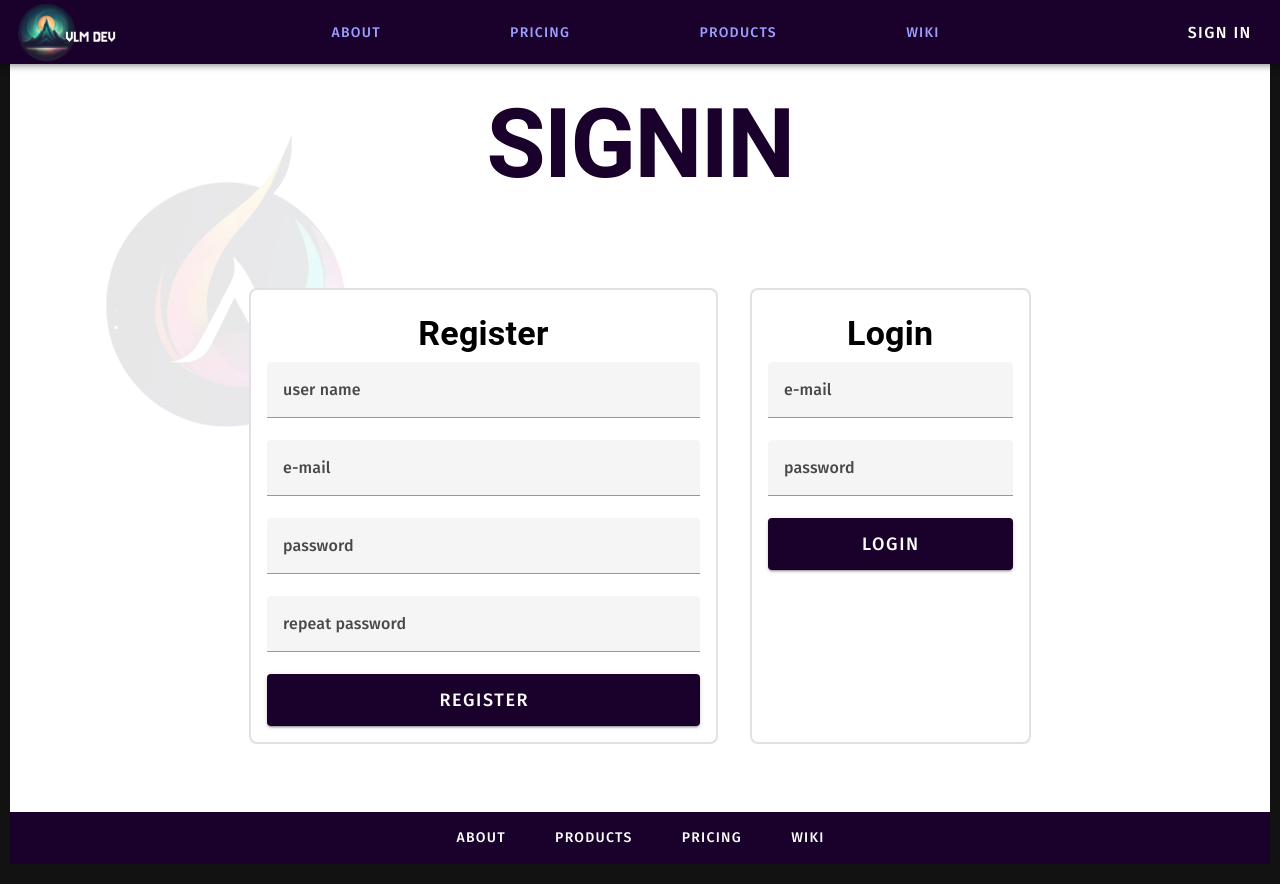
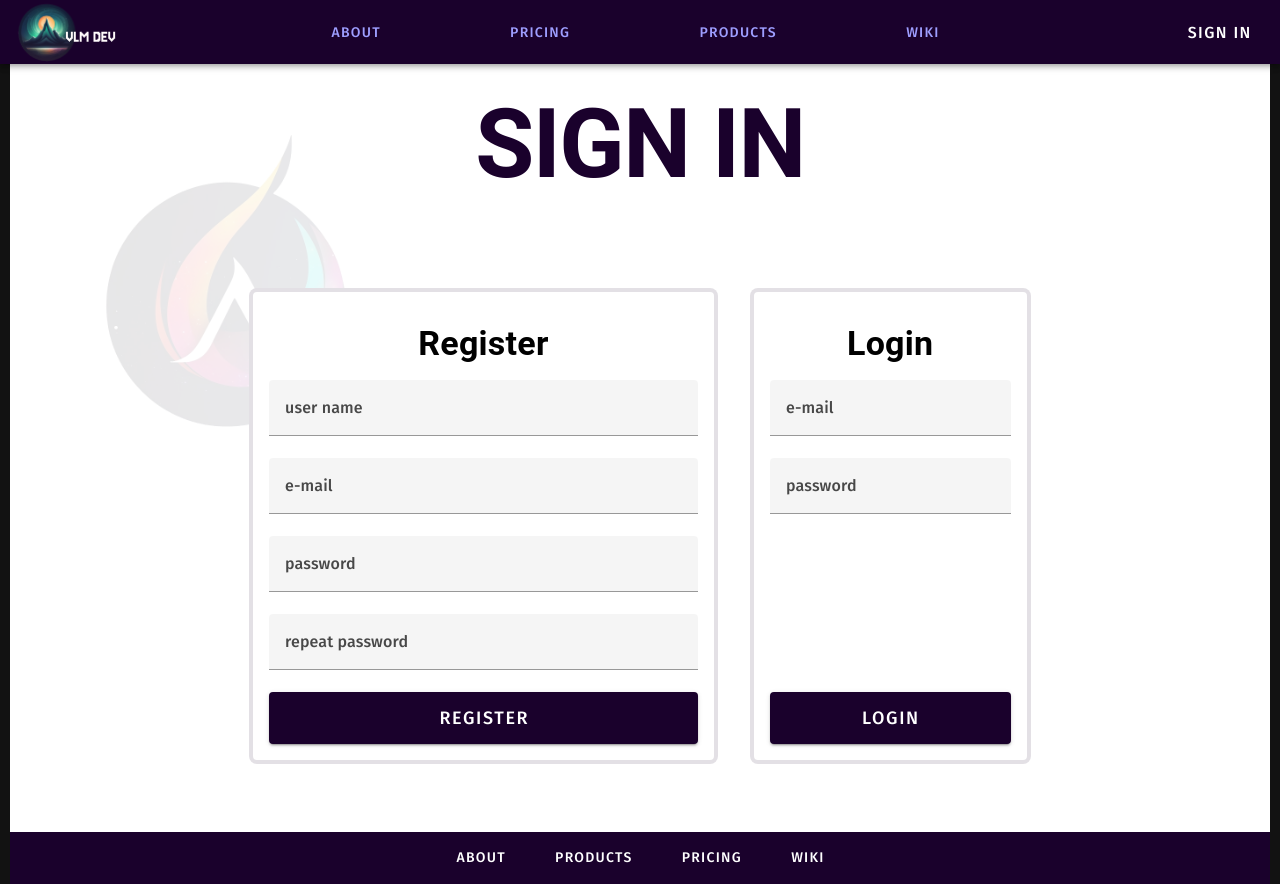
Before and after one commit to VelimirMueller/aurorae_landing_page, a Vue app: page /signin in a window 1280 px wide. Built offline with nearby package versions, Linux system fonts and the light colour scheme; a web font is replaced by a local one.

Commit message:
add register and login forms and page

```diff
--- a/src/pages/signin/index.vue
+++ b/src/pages/signin/index.vue
@@ -2,17 +2,17 @@
   <BackgroundLogo />
   <section class="bg-white text-center pa-md-8 dots py-8">
     <h1 class="text-h2 text-md-h1 font-weight-bold text-primary">
-      SIGNIN
+      SIGN IN
     </h1>
 
     <v-row class="mt-12 position-relative ga-2 ga-md-8 d-flex justify-center pa-md-12">
       <v-col
-        class="border-md border-primary rounded-lg bg-white pa-4"
+        class="bg-white pa-4 border-lg rounded-lg border-primary"
         cols="10"
         sm="10"
         md="5"
         lg="5">
-        <h2 class="pa-2 text-h4 font-weight-bold">
+        <h2 class="pa-4 text-h4 font-weight-bold">
           Register
         </h2>
         <div>
@@ -57,11 +57,13 @@
         sm="10"
         md="5"
         lg="3"
-        class="border-md border-primary rounded-lg bg-white pa-4">
-        <h2 class="pa-2 text-h4 font-weight-bold">
+        class="bg-white pa-4 border-lg rounded-lg border-primary d-flex flex-column">
+        <h2 class="pa-4 text-h4 text-center font-weight-bold">
           Login
         </h2>
-        <form @submit.prevent>
+        <form
+          class="w-100"
+          @submit.prevent>
           <v-text-field
             v-model="emailAddress"
             :counter="10"
@@ -74,13 +76,15 @@
             label="password"
             type="password"
             required />
+          <div class="d-flex h-100 align-end">
             <v-btn
               color="primary"
               size="x-large"
-            class="w-100"
+              class="w-100 mt-auto"
               @click="login">
               login
             </v-btn>
+          </div>
         </form>
       </v-col>
     </v-row>
```
Lines whose indentation alone changed are shown as unchanged.
